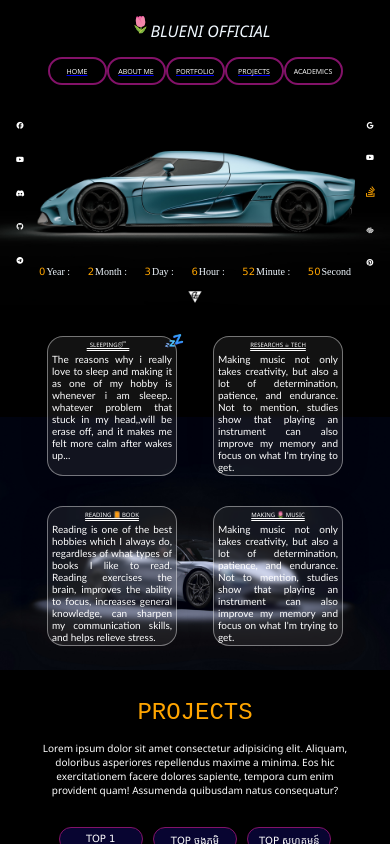
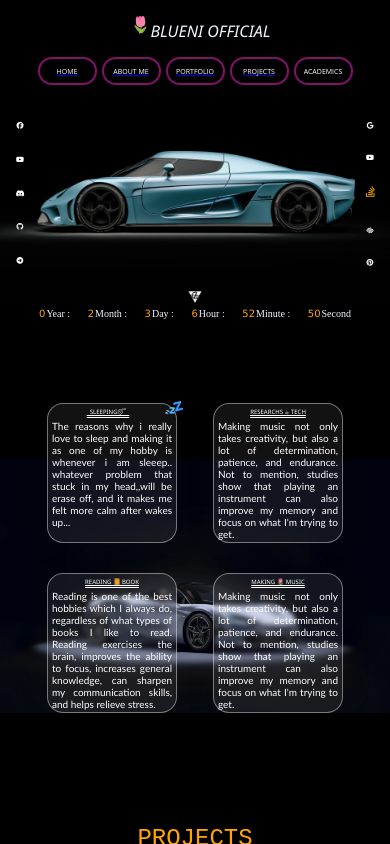
Before and after one commit to Soy-tet/Office1449, a plain HTML site: page index.html in a window 390 px wide. Drawn offline with Linux system fonts and the light colour scheme; a web font is replaced by a local one.

Commit message:
mobile resize

```diff
--- a/CSS/main.css
+++ b/CSS/main.css
@@ -571,7 +571,7 @@ border: 1px solid rgba(255, 255, 255, 0.59);
         border-radius: 20px;
         margin-top: -10px;
         cursor: pointer;
-        margin-right: 0px;
+        margin-right: 5px;
         transition-duration: 500ms;
         transition-delay: 100ms;
 
@@ -695,19 +695,21 @@ border: 1px solid rgba(255, 255, 255, 0.59);
 
     }
     .container_glass:hover .glass{
-        filter: blur(.7px);
-        opacity: 70%;
+        filter: blur(0px);
+        opacity: 100%;
+        /* display:none; */
 
     }
     .container_glass .glass:hover{
         filter: blur(0px);
         opacity: 100%;
-        transform: scale(.95);
+        transform: scale(1);
+        /* display: none; */
     }
     .glass{
         color: #ffffff;
         height: 130px;
-        margin-top: 7vh;
+        margin-top: 10vh;
         width: 120px;
         justify-self: center;
         background-color: blue;
@@ -727,7 +729,7 @@ border: 1px solid rgba(255, 255, 255, 0.59);
     font-family:'Gill Sans', 'Gill Sans MT', Calibri, 'Trebuchet MS', sans-serif    ;
     cursor: pointer;
     text-align: justify;
-    transition-duration: 200ms;
+    transition-duration: 0ms;
 
     }
     .topic{
@@ -754,10 +756,10 @@ border: 1px solid rgba(255, 255, 255, 0.59);
         overflow: scroll;
     }
     .sectionone{
-        height: 25vh;
+        height: 30vh;
     }
     #sectiontwo{
-        height: 20vh;
+        height: 30vh;
     }
     section{
         height: 70vh;
```
